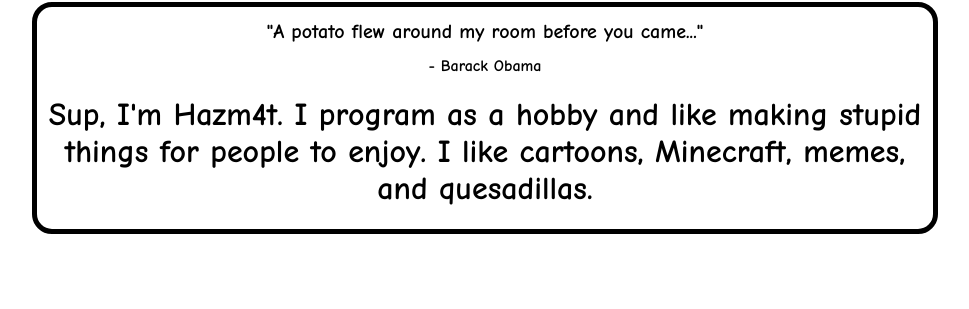
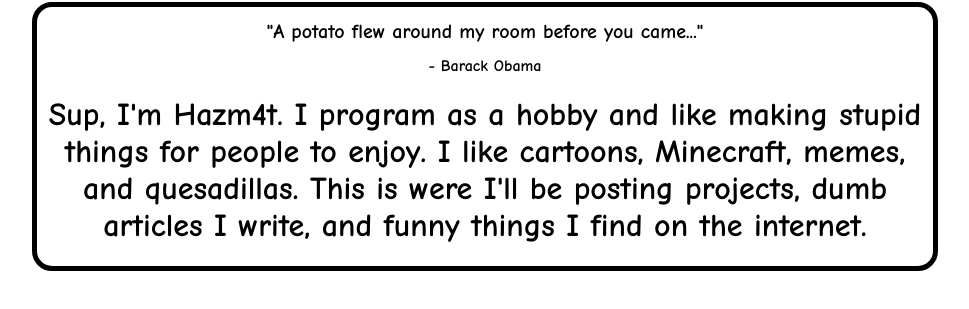
Before and after one commit to Hazm4t/Hazm4t.github.io, a plain HTML site: page index.html in a window 1280 px wide. Shown: the part 285-594 px from the top of the page, without its empty margins (155-1124 px from the left). Drawn offline with Linux system fonts and the light colour scheme.

Commit message:
Update index.html

```diff
--- a/index.html
+++ b/index.html
@@ -41,7 +41,7 @@
         <h1 style='font-family: "comic sans ms"; font-size: 20px;' id='quote'></h1>
         <h1 style='font-family: "comic sans ms"; font-size: 16px;' id='name'></h1>
       </div>
-      <h1 style='font-family: "comic sans ms"'>Sup, I'm Hazm4t. I program as a hobby and like making stupid things for people to enjoy. I like cartoons, Minecraft, memes, and quesadillas.</h1>
+      <h1 style='font-family: "comic sans ms"'>Sup, I'm Hazm4t. I program as a hobby and like making stupid things for people to enjoy. I like cartoons, Minecraft, memes, and quesadillas. This is were I'll be posting projects, dumb articles I write, and funny things I find on the internet.</h1>
     </div>
 
   </body>
```
